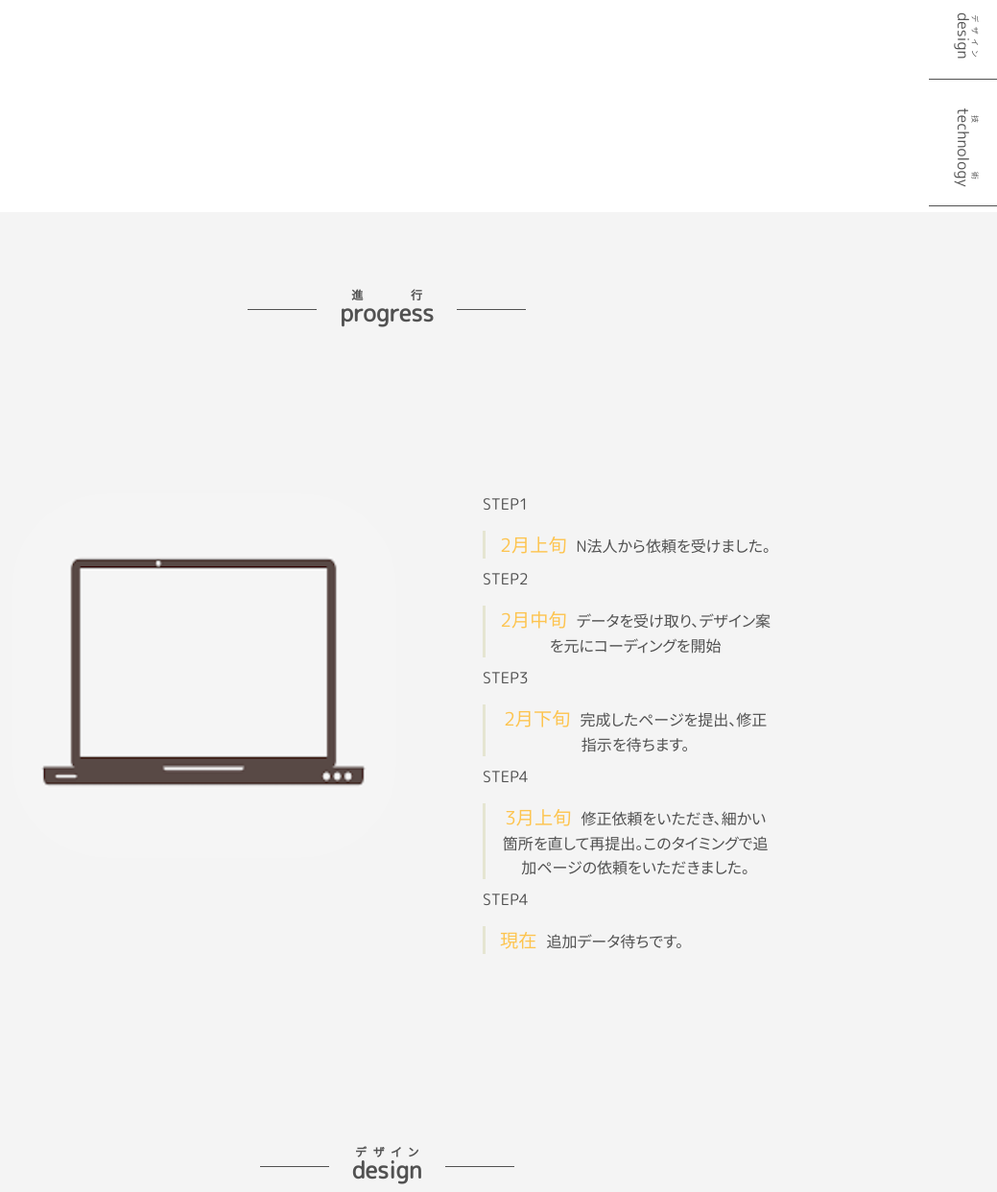
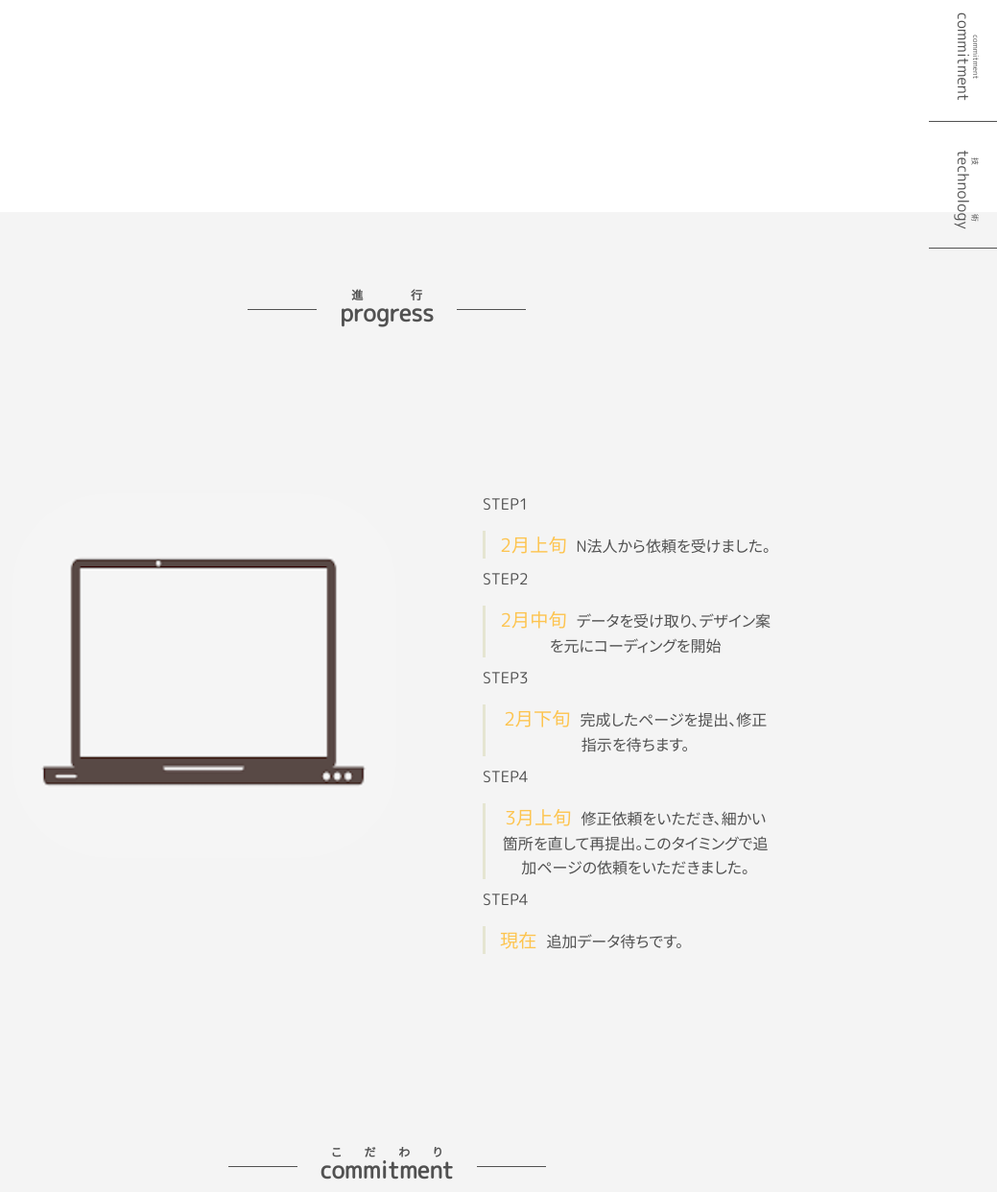
Before and after one commit to nagashima916/portfolio, a plain HTML site: page work02.html in a window 1280 px wide. Shown: the part 358-1600 px from the top of the page at 96% size, without its empty margins (241-1280 px from the left). Drawn offline with Linux system fonts and the light colour scheme.

Commit message:
Update work02.html

```diff
--- a/work02.html
+++ b/work02.html
@@ -15,7 +15,7 @@
 	<ul>
 		 <li><a href="index.html"><ruby><rb>top</rb><rt>トップ</rt></ruby></a></li>
 		 <li><a href="#progress"><ruby><rb>progress</rb><rt>進行</rt></ruby></a></li>
-		 <li><a href="#commitment"><ruby><rb>design</rb><rt>デザイン</rt></ruby></a></li>
+		 <li><a href="#commitment"><ruby><rb>commitment</rb><rt>commitment</rt></ruby></a></li>
 		 <li><a href="#technology"><ruby><rb>technology</rb><rt>技術</rt></ruby></a></li>
 	</ul>
 </nav>
@@ -45,7 +45,7 @@
 	</div>
 </div>
 <div id="commitment">
-<h2><ruby><rb>design</rb><rt>デザイン</rt></ruby></h2>
+<h2><ruby><rb>commitment</rb><rt>こだわり</rt></ruby></h2>
 	<div id="commitment_content">
 	<div id="commitment_img">
 		<div class="pc"><img src="work02_img.png" alt=""></div>
```
